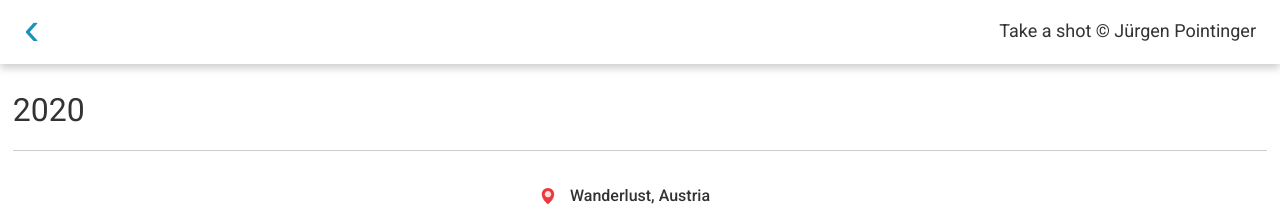
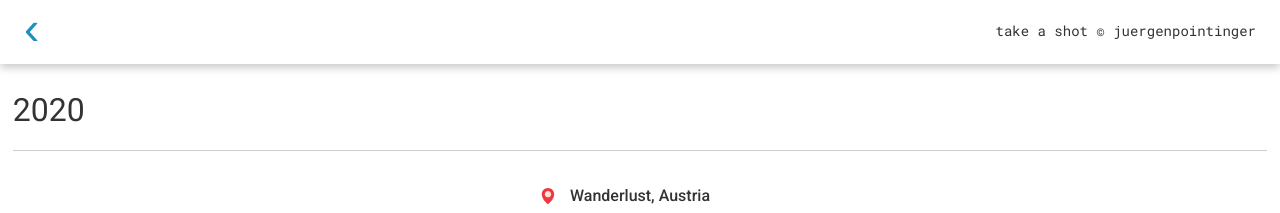
Before and after one commit to juergenpointinger/juergenpointinger.github.io, a Jekyll site: the page built from gallery.html, in a window 1280 px wide. Shown: the top 213 px of the page. Built offline with Jekyll 4.4.1, drawn with Linux system fonts in a browser that asks for light colours.

Commit message:
Updated title(s)

```diff
--- a/aboutme.html
+++ b/aboutme.html
@@ -14,14 +14,14 @@ permalink: /aboutme.html
 
   <script src="./assets/scripts/jquery-2.2.4.min.js"></script>
   <script src="./assets/scripts/loader-overlay.js"></script>
-  <title>About Me &copy; Jürgen Pointinger</title>
+  <title>about me &copy; juergenpointinger</title>
 </head>
 <body>
   <div class="loader-overlay"></div>
 
   <div class="navigation-bar">
     <a href="index.html"><span class="arrow-navigation">‹</span></a>
-    <div class="title">About Me &copy; Jürgen Pointinger</div>
+    <div class="title">about me &copy; juergenpointinger</div>
   </div>
 
   <div class="grid">
--- a/assets/css/fonts.css
+++ b/assets/css/fonts.css
@@ -61,8 +61,8 @@ b, strong {
 
 .title {
   color: #333;
-  font-family: 'Roboto', sans-serif;
-  font-size: 18px;
+  font-family: 'Roboto Mono', sans-serif;
+  font-size: 14px;
   line-height: 42px;
   margin-top: 10px;
   margin-right: 10px;
--- a/gallery.html
+++ b/gallery.html
@@ -14,14 +14,14 @@ permalink: /gallery.html
 
   <script src="./assets/scripts/jquery-2.2.4.min.js"></script>
   <script src="./assets/scripts/loader-overlay.js"></script>
-  <title>Take a shot &copy; Jürgen Pointinger</title>
+  <title>take a shot &copy; juergenpointinger</title>
 </head>
 <body>
   <div class="loader-overlay"></div>
 
   <div class="navigation-bar">
     <a href="index.html"><span class="arrow-navigation">‹</span></a>
-    <div class="title">Take a shot &copy; Jürgen Pointinger</div>
+    <div class="title">take a shot &copy; juergenpointinger</div>
   </div>
 
   <div class="main">
--- a/index.html
+++ b/index.html
@@ -16,7 +16,7 @@ permalink: /index.html
 
   <script src="./assets/scripts/jquery-2.2.4.min.js"></script>
   <script src="./assets/scripts/loader-overlay.js"></script>
-  <title>&copy; Jürgen Pointinger</title>
+  <title>&copy; juergenpointinger</title>
 </head>
 <body>
   <div class="loader-overlay"></div>
```
